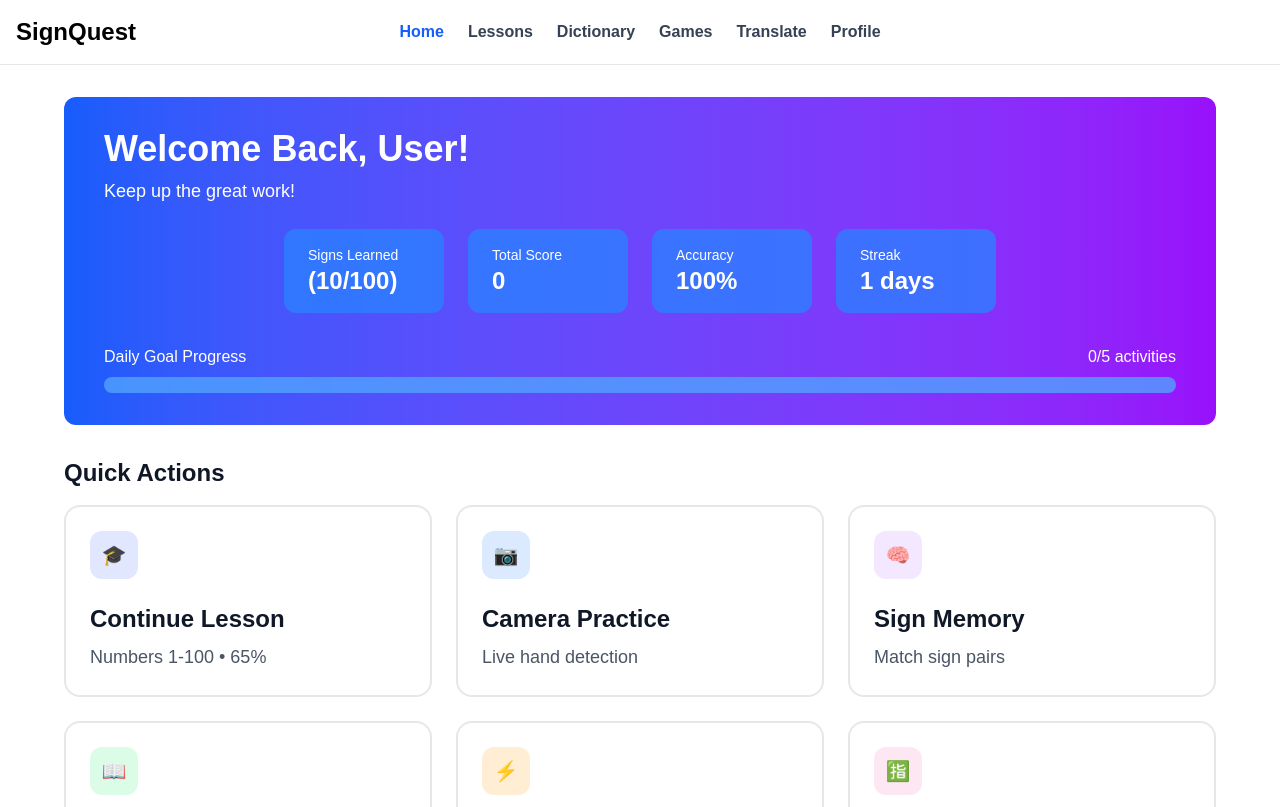
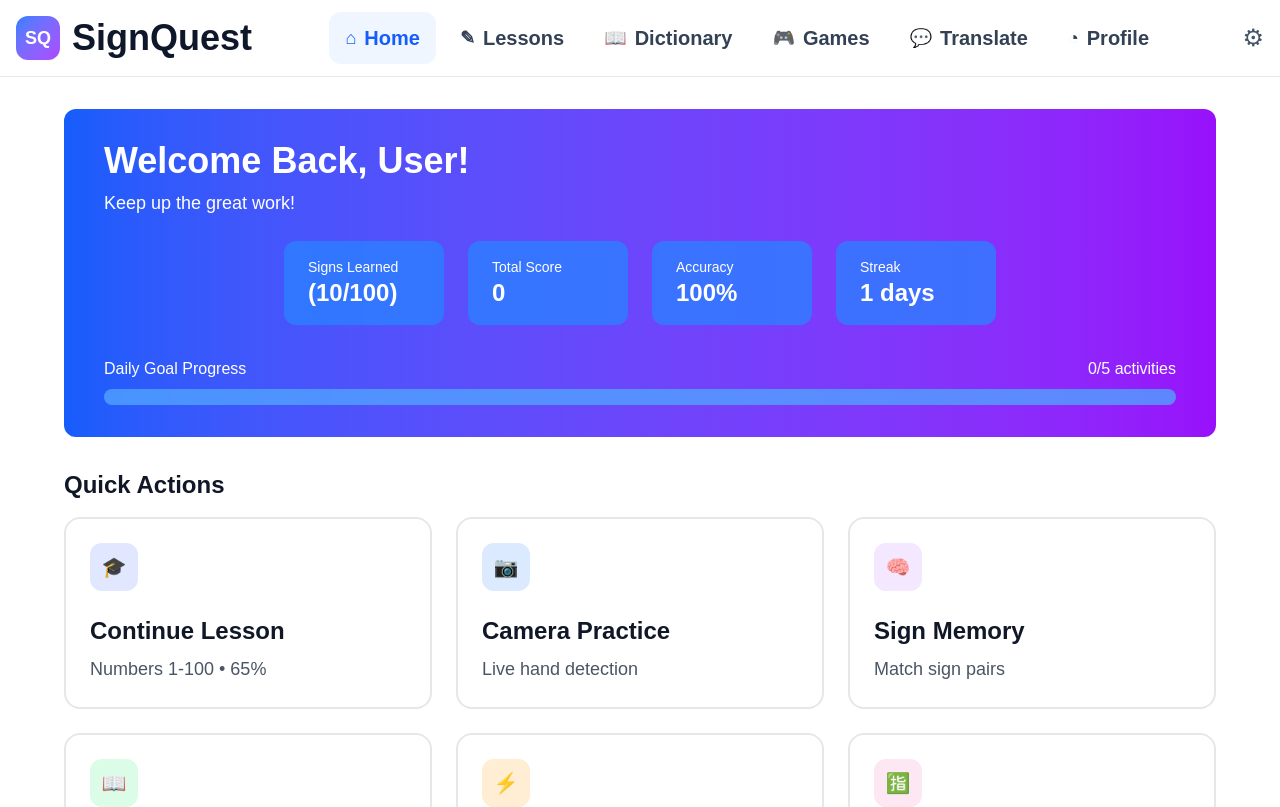
Before and after one commit to CalebR04/Educational-App-Design-Project, a Next.js app in the folder my-app/: page / in a window 1280 px wide. Shown: the top 807 px of the page. Built offline with nearby package versions, Linux system fonts and the light colour scheme.

Commit message:
Icon update in navbar

```diff
--- a/my-app/components/Navbar.tsx
+++ b/my-app/components/Navbar.tsx
@@ -6,35 +6,49 @@ type NavbarProps = {
 
 export default function Navbar({ active }: NavbarProps) {
   const tabs = [
-    { name: "Home", href: "/" },
-    { name: "Lessons", href: "/lessons" },
-    { name: "Dictionary", href: "/dictionary" },
-    { name: "Games", href: "/games" },
-    { name: "Translate", href: "/translator" },
-    { name: "Profile", href: "/profile" },
+    { name: "Home", href: "/", icon: "⌂" },
+    { name: "Lessons", href: "/lessons", icon: "✎" },
+    { name: "Dictionary", href: "/dictionary", icon: "📖" },
+    { name: "Games", href: "/games", icon: "🎮" },
+    { name: "Translate", href: "/translator", icon: "💬" },
+    { name: "Profile", href: "/profile", icon: "◔" },
   ];
 
   return (
-    <header className="flex items-center border-b border-gray-200 p-4 relative bg-white">
-      <div className="text-2xl font-bold text-black">SignQuest</div>
+    <header className="border-b border-gray-200 bg-white">
+      <div className="mx-auto flex max-w-7xl items-center justify-between px-4 py-3">
+        <div className="flex items-center gap-3">
+          <div className="flex h-11 w-11 items-center justify-center rounded-xl bg-gradient-to-br from-blue-500 to-purple-500 text-lg font-bold text-white">
+            SQ
+          </div>
+          <span className="text-4xl font-bold text-[#0f172a]">SignQuest</span>
+        </div>
 
-      <nav className="absolute left-1/2 -translate-x-1/2 transform flex space-x-6">
-        {tabs.map((tab) => (
+        <nav className="flex items-center gap-2">
+          {tabs.map((tab) => {
+            const isActive = tab.name === active;
+
+            return (
               <Link
                 key={tab.name}
                 href={tab.href}
-            className={`font-bold ${
-              tab.name === active
-                ? "text-blue-600"
-                : "text-gray-700 hover:text-gray-900"
+                className={`flex items-center gap-2 rounded-xl px-4 py-3 text-xl font-semibold transition ${
+                  isActive
+                    ? "bg-blue-50 text-blue-600"
+                    : "text-[#334155] hover:bg-gray-50"
                 }`}
               >
-            {tab.name}
+                <span className="text-lg">{tab.icon}</span>
+                <span>{tab.name}</span>
               </Link>
-        ))}
+            );
+          })}
         </nav>
 
-      <div className="w-[120px]" />
+        <button className="text-2xl text-[#475569] hover:text-[#0f172a] transition">
+          ⚙
+        </button>
+      </div>
     </header>
   );
 }
```
Lines whose indentation alone changed are shown as unchanged.
